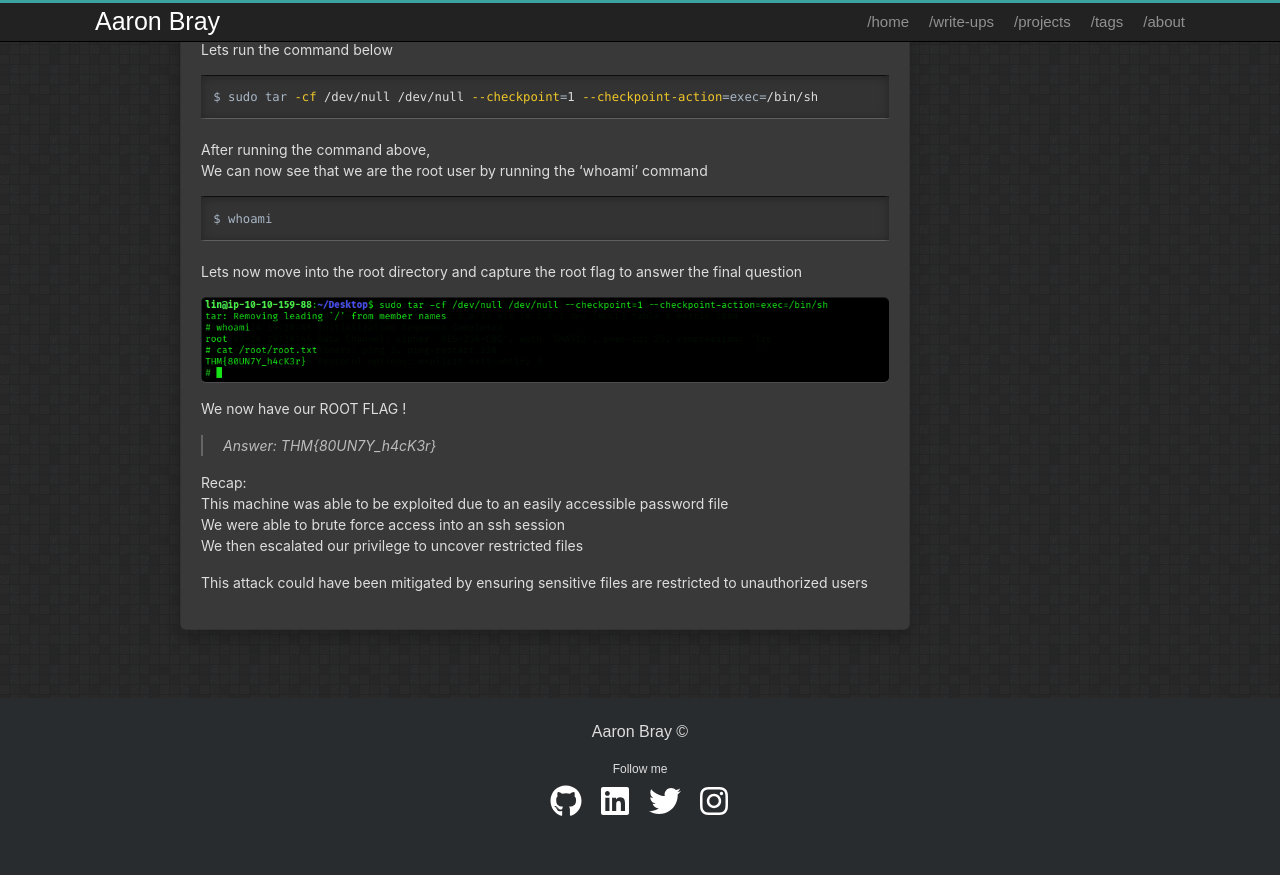
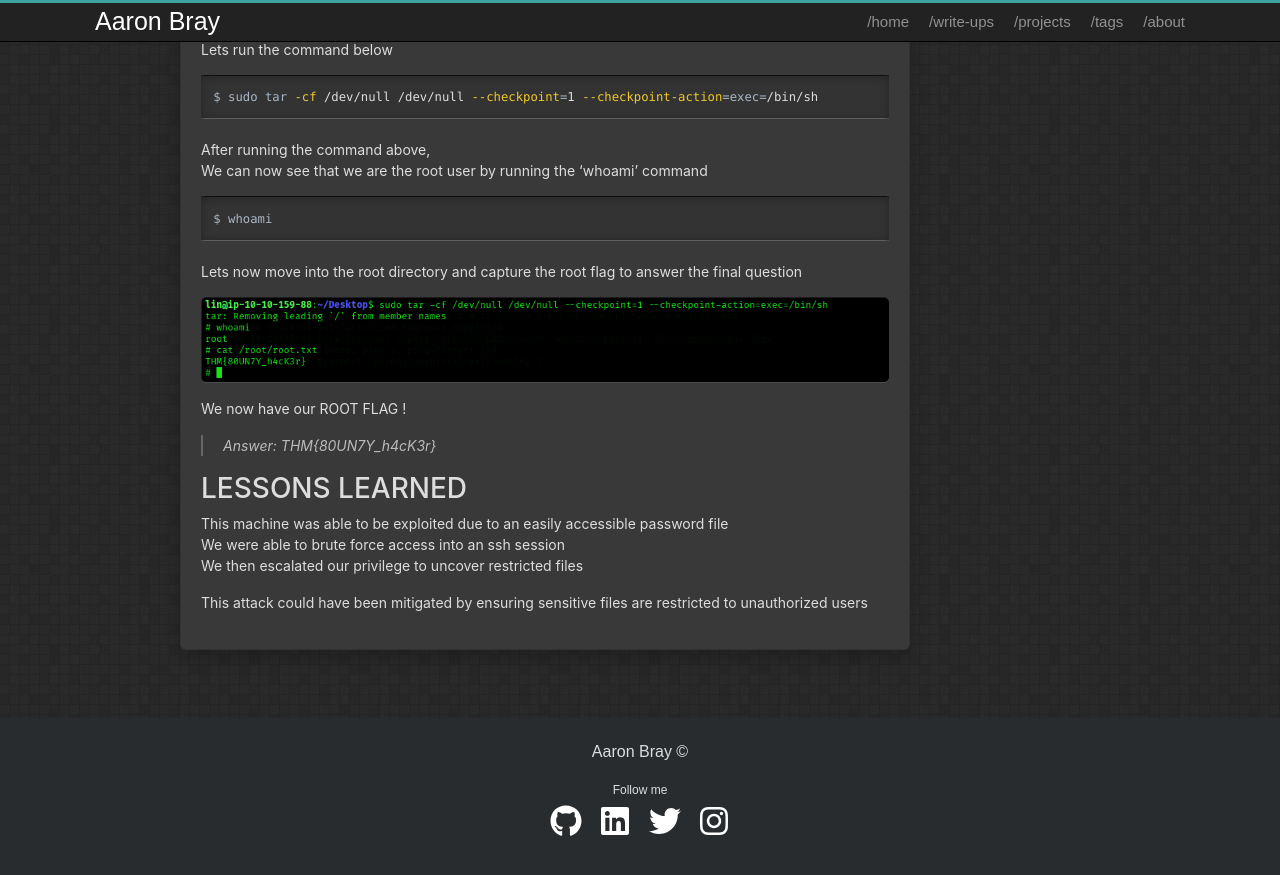
Before and after one commit to AaronBray/AaronBray.github.io, a Jekyll site: the page built from _posts/2025-09-05-Bounty-Hacker.md, in a window 1280 px wide and 900 px high, scrolled down 3006 px. Shown: the top 875 px of the window. Built offline with Jekyll 4.4.1, drawn with Linux system fonts in a browser that asks for light colours.

Commit message:
Update 2025-09-05-Bounty-Hacker.md

```diff
--- a/_posts/2025-09-05-Bounty-Hacker.md
+++ b/_posts/2025-09-05-Bounty-Hacker.md
@@ -168,7 +168,7 @@ We now have our ROOT FLAG !
 
 
 
-Recap:
+# LESSONS LEARNED
 This machine was able to be exploited due to an easily accessible password file
 We were able to brute force access into an ssh session
 We then escalated our privilege to uncover restricted files
```
